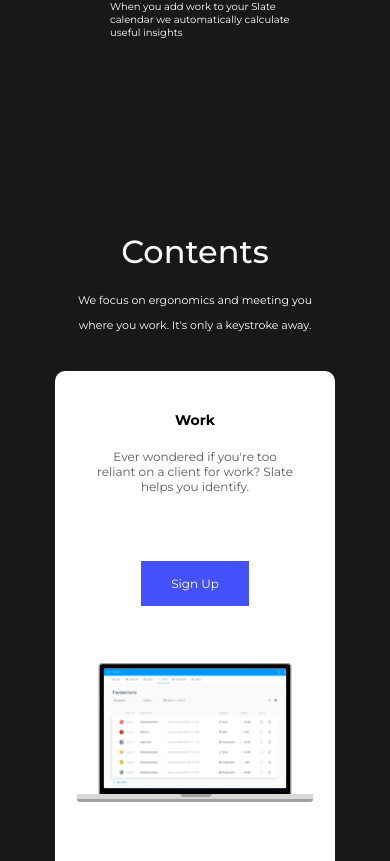
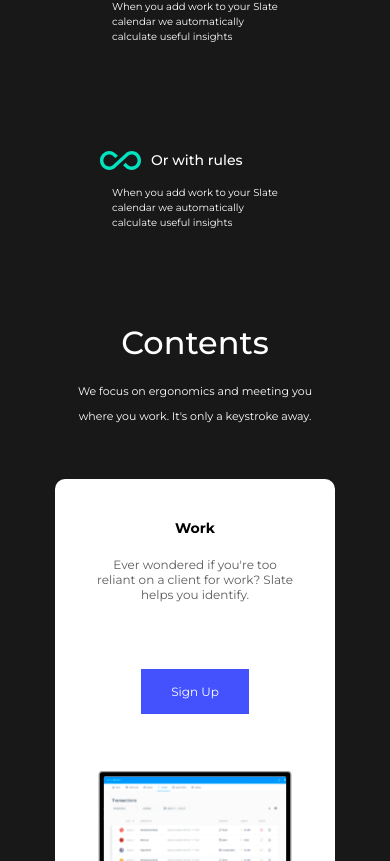
Before and after one commit to CrysLef/Figmaland, a React (Create React App) app: page / in a window 390 px wide. Shown: the part 1743-2604 px from the top of the page. Built offline with nearby package versions, Linux system fonts and the light colour scheme.

Commit message:
Adapt to tablet screens

```diff
--- a/src/App.js
+++ b/src/App.js
@@ -49,11 +49,11 @@
           <div className="framesBox">
             <img src={frames} alt="frames" />
           </div>
-          <div className="featuresBox">
+
            <FeaturesTemplate image={icon1} title="A single source of truth" subtitle="When you add work to your Slate calendar we automatically calculate useful insights" />
            <FeaturesTemplate image={icon2} title="Intuitive interface" subtitle="When you add work to your Slate calendar we automatically calculate useful insights" />
            <FeaturesTemplate image={icon3} title="Or with rules" subtitle="When you add work to your Slate calendar we automatically calculate useful insights" />
-          </div>
+
         </div>
 
       </section>
@@ -61,6 +61,7 @@
       <section>
 
         <TextBox title="Contents" text="We focus on ergonomics and meeting you where you work. It's only a keystroke away." />
+        <div className="whiteCardBox">
           <WhiteCard
             title="Work"
             subtitle="Ever wondered if you're too reliant on a client for work? Slate helps you identify."
@@ -77,6 +78,7 @@
             image={boardsNotifications}
             altText="a image of the app"
           />
+        </div>
       </section>
 
       <section>
@@ -91,10 +93,12 @@
 
       <section>
         <TextBox title="Testimonials" />
+        <div className="testimonialsBox">
           <TestimonialsCard image={wadeAvatar} userName="Wade Steward" work="Designer" testimonial="Slate helps you see how many more days you need to work to reach your financial goal for the month and year. Slate helps you see how many more days you need to work to reach your financial goal for the month and year. Your financial goal for the month and year." />
           <TestimonialsCard image={philipAvatar} userName="Philip Watson" work="Designer" testimonial="Slate helps you see how many more days you need to work to reach your financial goal for the month and year. Slate helps you see how many more days you need to work to reach your financial goal for the month and year. Your financial goal for the month and year." />
           <TestimonialsCard image={arthurAvatar} userName="Arthur Wilson" work="Designer" testimonial="Slate helps you see how many more days you need to work to reach your financial goal for the month and year. Slate helps you see how many more days you need to work to reach your financial goal for the month and year. Your financial goal for the month and year." />
           <TestimonialsCard image={reginaAvatar} userName="Regina Black" work="Designer" testimonial="Slate helps you see how many more days you need to work to reach your financial goal for the month and year. Slate helps you see how many more days you need to work to reach your financial goal for the month and year. Your financial goal for the month and year." />
+        </div>
       </section>
 
       <LineChartSection />
--- a/src/components/FeaturesTemplate/index.js
+++ b/src/components/FeaturesTemplate/index.js
@@ -2,12 +2,12 @@
 
 export default function FeaturesTemplate(props) {
     return(
-        <>
+        <S.FeaturesBox>
             <S.Container>
                 <img src={props.image} alt="Features of Figmaland" />
                 <S.Title>{props.title}</S.Title>
             </S.Container>
             <S.Subtitle>{props.subtitle}</S.Subtitle>
-        </>
+        </S.FeaturesBox>
     )
 }
--- a/src/components/FeaturesTemplate/styles.js
+++ b/src/components/FeaturesTemplate/styles.js
@@ -1,17 +1,15 @@
 import styled from 'styled-components'
 
-export const Title = styled.h3`
-    font-size: 1.4rem;
-    font-weight: 500;
-    padding-right: 1.5rem;
-`
+export const FeaturesBox = styled.div`
+    display: flex;
+    flex-direction: column;
+    margin: 4.7rem 10rem;
+    height: 15rem;
 
-export const Subtitle = styled.p`
-    font-size: 1rem;
-    padding-left: 1rem;
 
-    &:last-child {
-        margin-bottom: 19.3rem;
+    @media (min-width: 768px) and (max-width: 1024px) {
+        height: 18rem;
+        margin: 4.7rem 28rem;
     }
 `
 
@@ -23,4 +21,27 @@
     img {
         padding-right: 1rem;
     }
+
 `
+
+export const Title = styled.h3`
+    font-size: 1.4rem;
+    font-weight: 500;
+    padding-right: 1.5rem;
+`
+
+export const Subtitle = styled.p`
+    font-size: 1rem;
+    padding-left: 1.2rem;
+    line-height: 1.5rem;
+
+    &:last-child {
+        margin-bottom: 19.3rem;
+    }
+
+    @media (min-width: 768px) and (max-width: 1024px) {
+        line-height: 2rem;
+    }
+
+
+`
--- a/src/components/TextBox/styles.js
+++ b/src/components/TextBox/styles.js
@@ -4,6 +4,10 @@
     display: flex;
     flex-direction: column;
     margin: 5.7rem 7.4rem 0 7.4rem;
+
+    @media (min-width: 768px) and (max-width: 1024px) {
+        margin: 5.7rem 22rem 0 22rem;
+    }
 
     h2 {
         font-weight: 500;
--- a/src/components/WhiteCard/styles.js
+++ b/src/components/WhiteCard/styles.js
@@ -7,7 +7,7 @@
     display: flex;
     align-items: center;
     flex-direction: column;
-    margin: 3.3rem auto;
+    margin: 5rem auto;
     padding: 4rem 0;
     overflow: hidden;
     border-radius: 1rem;
--- a/src/globalStyle.js
+++ b/src/globalStyle.js
@@ -37,7 +37,22 @@
         margin-top: 2.7rem;
     }
 
-    .featuresBox {
-        margin: 4.7rem 10rem;
+    .whiteCardBox {
+        display: flex;
+        flex-direction: column;
+
+        @media (min-width: 768px) {
+            flex-direction: row;
+        }
+    }
+
+    .testimonialsBox {
+        display: flex;
+        flex-direction: column;
+
+        @media (min-width: 768px) {
+            flex-direction: row;
+            flex-wrap: wrap;
+        }
     }
 `
```
Lines whose indentation alone changed are shown as unchanged.
